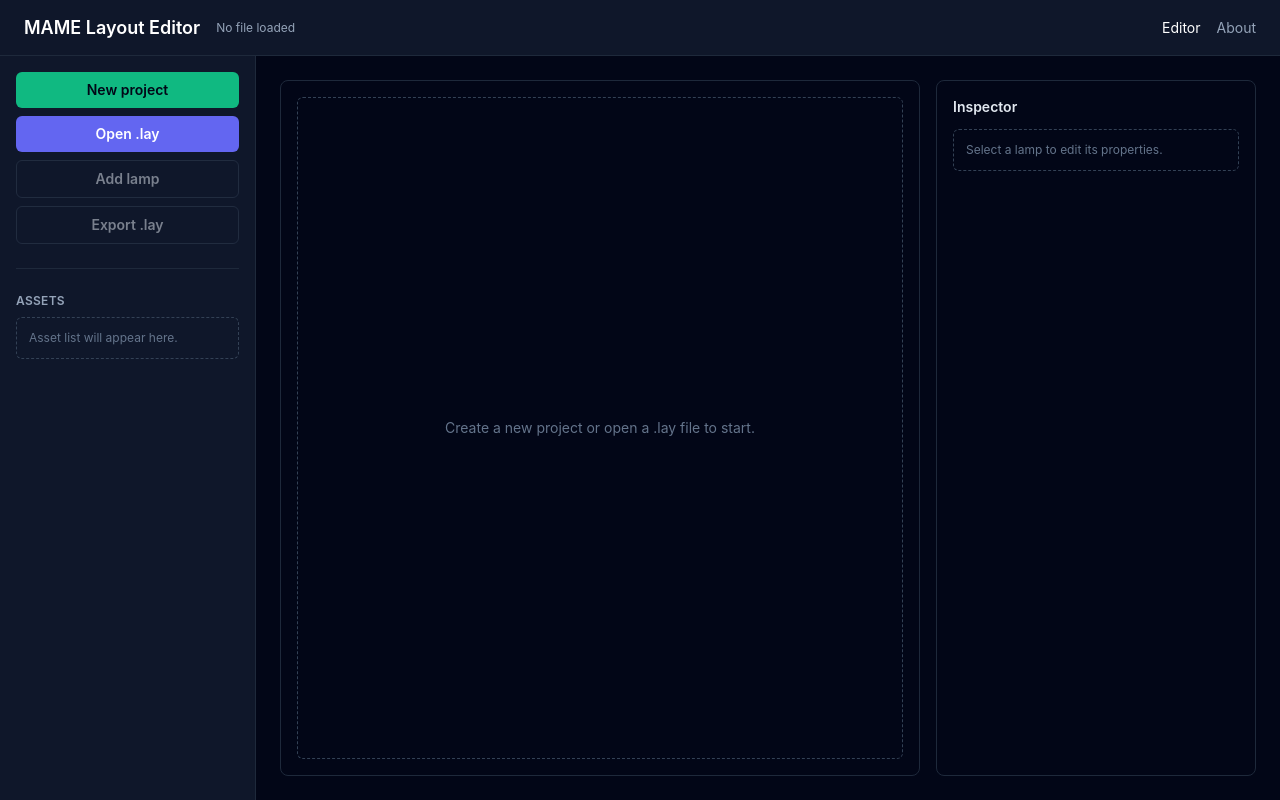
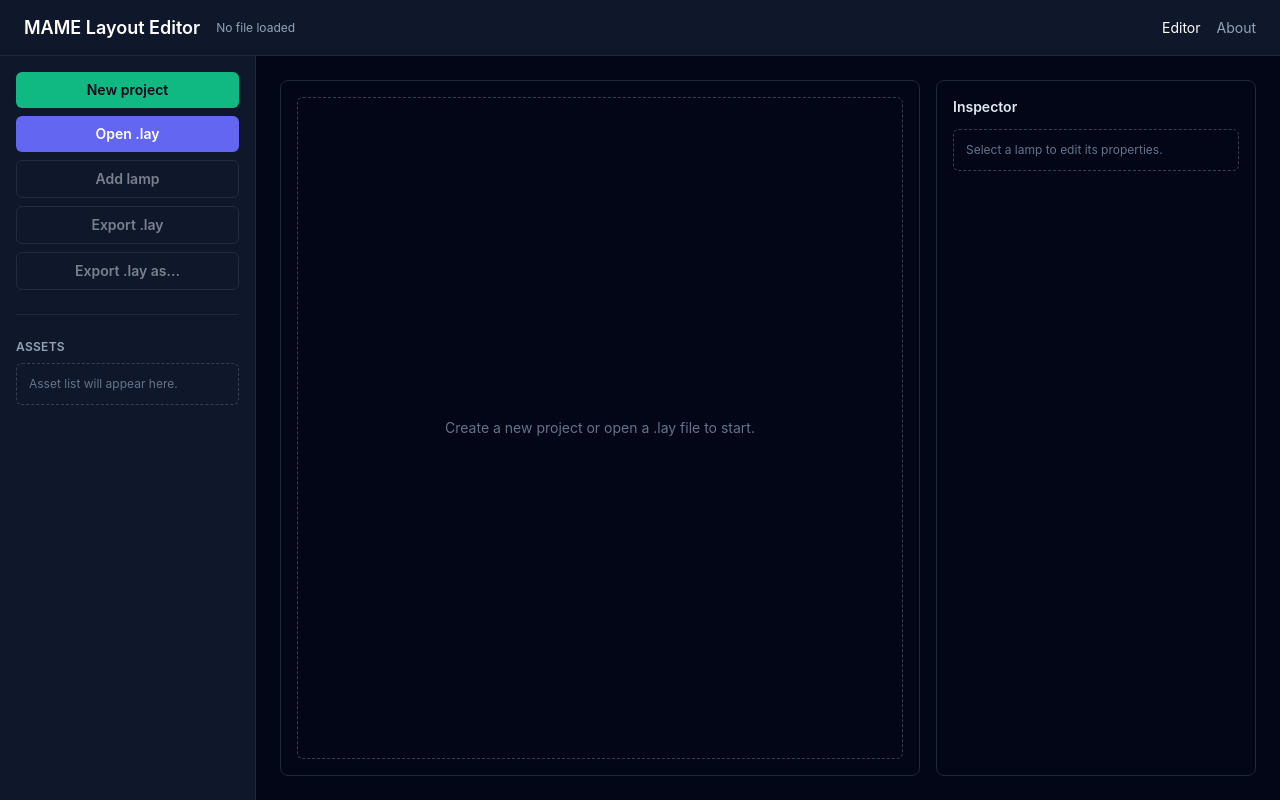
Before and after one commit to johnparker007/MameLayoutEditor, a React (Vite) app: page /#/ in a window 1280 px wide. Built offline with nearby package versions, Linux system fonts and the light colour scheme.

Commit message:
Add export-as workflow for layouts

```diff
--- a/src/components/Sidebar.tsx
+++ b/src/components/Sidebar.tsx
@@ -2,6 +2,9 @@ import * as Separator from "@radix-ui/react-separator";
 import type { ChangeEvent } from "react";
 import { useRef } from "react";
 import { useLayoutStore } from "../state/layoutStore";
+
+const ensureLayExtension = (name: string) =>
+  name.toLowerCase().endsWith(".lay") ? name : `${name}.lay`;
 
 export const Sidebar = () => {
   const fileInputRef = useRef<HTMLInputElement | null>(null);
@@ -9,18 +12,22 @@ export const Sidebar = () => {
     filename,
     rawXml,
     project,
+    exportFileHandle,
     setFile,
     createNewProject,
     addLamp,
     exportLay,
+    setExportFileHandle,
   } = useLayoutStore((state) => ({
     filename: state.filename,
     rawXml: state.rawXml,
     project: state.project,
+    exportFileHandle: state.exportFileHandle,
     setFile: state.setFile,
     createNewProject: state.createNewProject,
     addLamp: state.addLamp,
     exportLay: state.exportLay,
+    setExportFileHandle: state.setExportFileHandle,
   }));
 
   const handleOpenClick = () => {
@@ -37,20 +44,85 @@ export const Sidebar = () => {
     event.target.value = "";
   };
 
-  const handleExport = () => {
+  const writeExport = async (
+    handle: FileSystemFileHandle,
+    xml: string
+  ): Promise<void> => {
+    const writable = await handle.createWritable();
+    await writable.write(xml);
+    await writable.close();
+  };
+
+  const requestExportHandle = async (
+    xml: string
+  ): Promise<FileSystemFileHandle | null> => {
+    if (!("showSaveFilePicker" in window)) {
+      return null;
+    }
+    const suggestedName = ensureLayExtension(filename ?? "layout.lay");
+    const handle = await window.showSaveFilePicker({
+      suggestedName,
+      types: [
+        {
+          description: "MAME layout",
+          accept: { "application/xml": [".lay"] },
+        },
+      ],
+    });
+    if (handle.name.toLowerCase().endsWith(".lay")) {
+      await writeExport(handle, xml);
+      return handle;
+    }
+    const normalizedHandle = await window.showSaveFilePicker({
+      suggestedName: ensureLayExtension(handle.name),
+      types: [
+        {
+          description: "MAME layout",
+          accept: { "application/xml": [".lay"] },
+        },
+      ],
+    });
+    await writeExport(normalizedHandle, xml);
+    return normalizedHandle;
+  };
+
+  const handleExport = async () => {
     const xml = exportLay();
     if (!xml) {
+      return;
+    }
+    if (exportFileHandle) {
+      await writeExport(exportFileHandle, xml);
       return;
     }
     const blob = new Blob([xml], { type: "application/xml" });
     const url = URL.createObjectURL(blob);
     const link = document.createElement("a");
     link.href = url;
-    link.download = filename ?? "layout.lay";
+    link.download = ensureLayExtension(filename ?? "layout.lay");
     document.body.appendChild(link);
     link.click();
     link.remove();
     URL.revokeObjectURL(url);
+  };
+
+  const handleExportAs = async () => {
+    const xml = exportLay();
+    if (!xml) {
+      return;
+    }
+    try {
+      const handle = await requestExportHandle(xml);
+      if (!handle) {
+        return;
+      }
+      setExportFileHandle(handle);
+    } catch (error) {
+      if (error instanceof DOMException && error.name === "AbortError") {
+        return;
+      }
+      throw error;
+    }
   };
 
   return (
@@ -86,6 +158,14 @@ export const Sidebar = () => {
         >
           Export .lay
         </button>
+        <button
+          type="button"
+          onClick={handleExportAs}
+          disabled={!project && !rawXml}
+          className="w-full rounded-md border border-slate-700 px-3 py-2 text-sm font-semibold text-slate-200 hover:border-slate-500 disabled:cursor-not-allowed disabled:opacity-50"
+        >
+          Export .lay as...
+        </button>
         <input
           ref={fileInputRef}
           type="file"
--- a/src/state/layoutStore.ts
+++ b/src/state/layoutStore.ts
@@ -7,6 +7,7 @@ type LayoutState = {
   rawXml: string | null;
   project: LayoutProject | null;
   selectedLampId: string | null;
+  exportFileHandle: FileSystemFileHandle | null;
   setFile: (filename: string, rawXml: string) => void;
   clearFile: () => void;
   createNewProject: () => void;
@@ -17,6 +18,7 @@ type LayoutState = {
   updateLampSize: (id: string, width: number, height: number) => void;
   updateLampColors: (id: string, onColor: RgbaColor, offColor: RgbaColor) => void;
   exportLay: () => string | null;
+  setExportFileHandle: (handle: FileSystemFileHandle | null) => void;
 };
 
 export const useLayoutStore = create<LayoutState>((set, get) => ({
@@ -24,21 +26,30 @@ export const useLayoutStore = create<LayoutState>((set, get) => ({
   rawXml: null,
   project: null,
   selectedLampId: null,
+  exportFileHandle: null,
   setFile: (filename, rawXml) =>
     set({
       filename,
       rawXml,
       project: parseLay(rawXml),
       selectedLampId: null,
+      exportFileHandle: null,
     }),
   clearFile: () =>
-    set({ filename: null, rawXml: null, project: null, selectedLampId: null }),
+    set({
+      filename: null,
+      rawXml: null,
+      project: null,
+      selectedLampId: null,
+      exportFileHandle: null,
+    }),
   createNewProject: () =>
     set({
       filename: "untitled.lay",
       rawXml: null,
       project: createEmptyProject(),
       selectedLampId: null,
+      exportFileHandle: null,
     }),
   addLamp: () => {
     const { project } = get();
@@ -116,4 +127,5 @@ export const useLayoutStore = create<LayoutState>((set, get) => ({
     }
     return serializeLay(project);
   },
+  setExportFileHandle: (handle) => set({ exportFileHandle: handle }),
 }));
```
